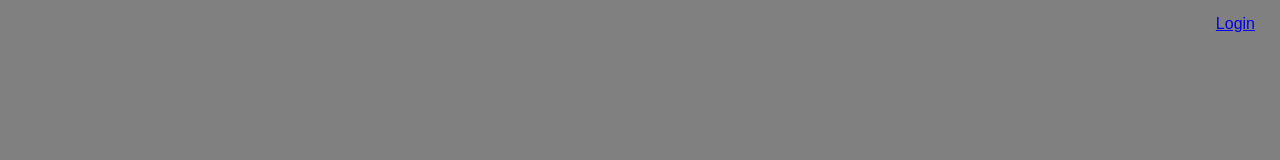
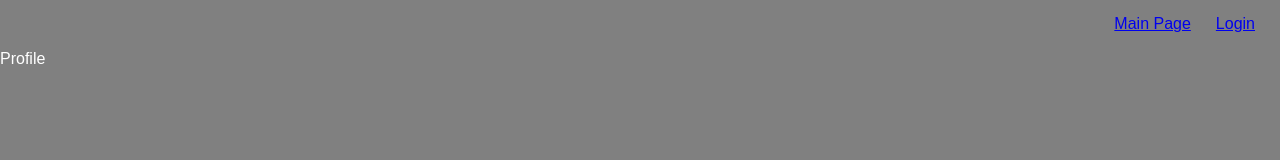
Before and after one commit to edinvnode/advanced-forum-app, a React (Create React App) app in the folder frontend/: page /profile in a window 1280 px wide. Before the commit this address had no page. Shown: the top 160 px of the page. Built offline with nearby package versions, Linux system fonts and the light colour scheme; the HTML template or start-up script is replaced by a standard one.

Commit message:
Added profile page

```diff
--- a/frontend/src/App.js
+++ b/frontend/src/App.js
@@ -4,6 +4,7 @@ import { titles } from './data';
 //components
 import LoginForm from './components/LoginForm';
 import MainPage from './components/MainPage';
+import Profile from './components/Profile';
 
 //router
 import { BrowserRouter as Router, Routes, Route, Link } from 'react-router-dom';
@@ -16,10 +17,14 @@ function App() {
           <Link to="/login" className="login-link">
             Login
           </Link>
+          <Link to="/" className="login-link">
+            Main Page
+          </Link>
         </nav>
         <Routes>
+          <Route path="/" exact element={<MainPage titles={titles} />} />
           <Route path="/login" element={<LoginForm />} />
-          <Route path="/" exact element={<MainPage titles={titles} />} />
+          <Route path="/profile" element={<Profile />} />
         </Routes>
       </Router>
     </div>
--- /dev/null
+++ b/frontend/src/components/Profile.js
@@ -0,0 +1,7 @@
+import React from 'react';
+
+const Profile = () => {
+  return <div>Profile</div>;
+};
+
+export default Profile;
```
